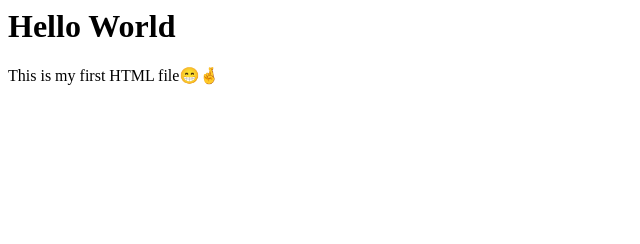
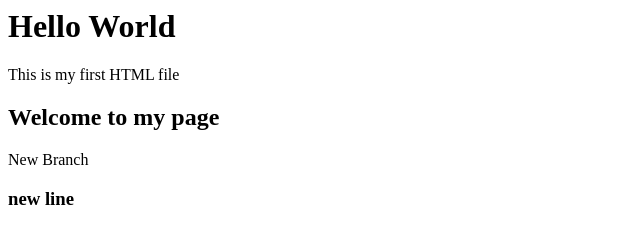
Before and after one commit to Oluwamuyiwa123/app, a plain HTML site: page index.html in a window 1280 px wide. Shown: the whole page, without its empty margins (0-640 px from the left). Drawn offline with Linux system fonts and the light colour scheme.

Commit message:
New Branch

```diff
--- a/index.html
+++ b/index.html
@@ -1,2 +1,5 @@
 <h1> Hello World </h1>
-<p>This is my first HTML file😁🤞</p>
+<p>This is my first HTML file</p>
+<h2>Welcome to my page</h2>
+<p>New Branch</p>
+<h3>new line</h3>
```
